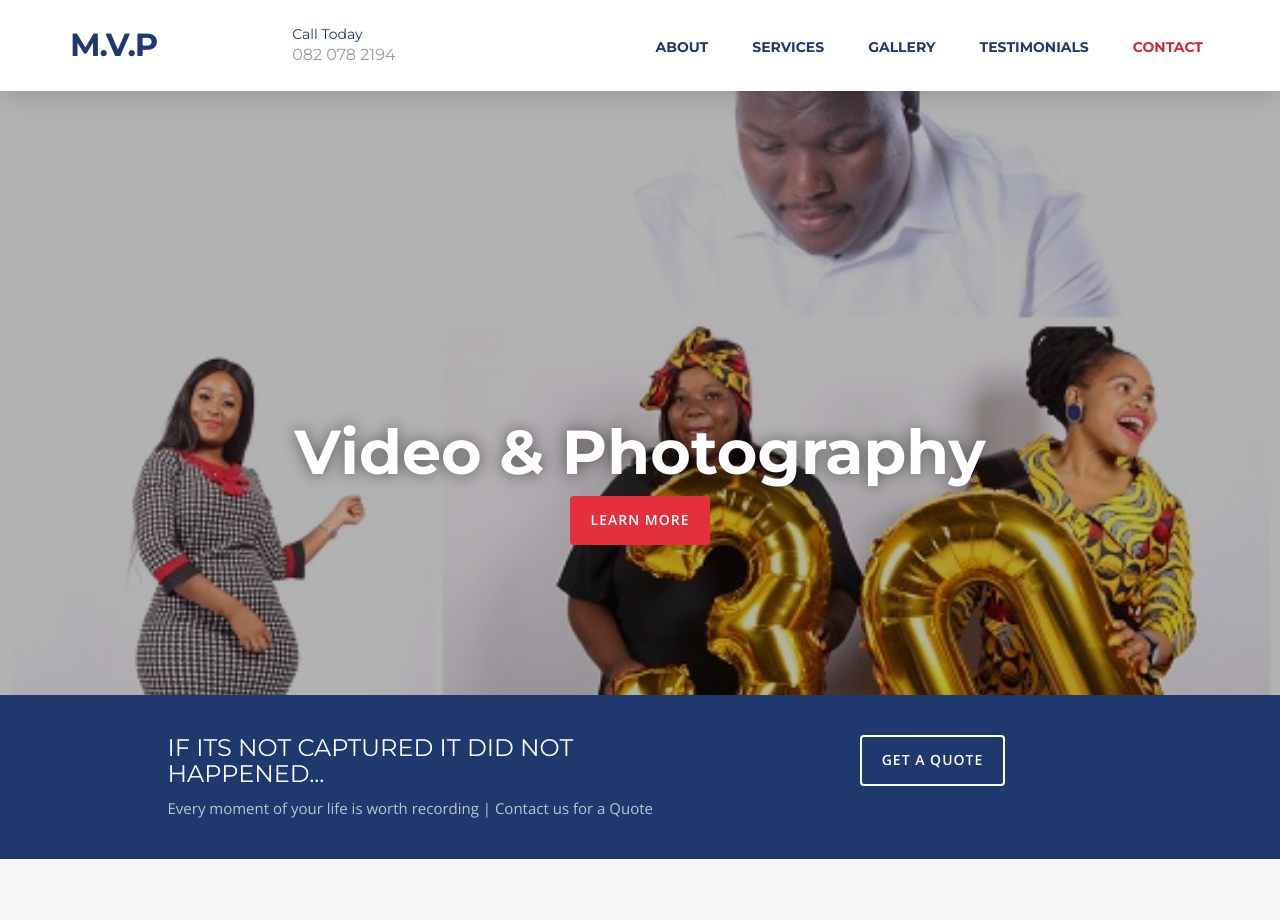
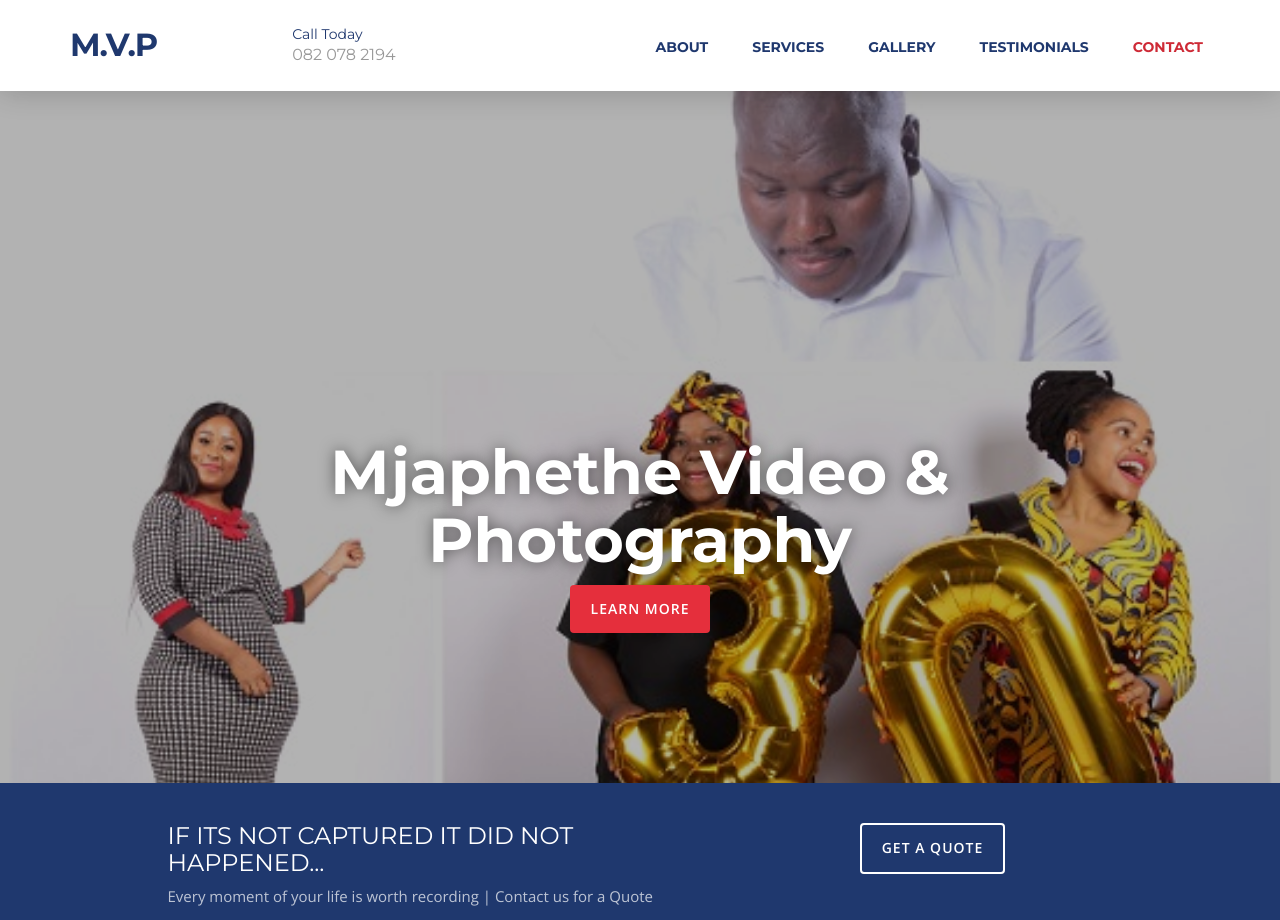
Before and after one commit to victornk/mvpwebsite, a plain HTML site: page index.html in a window 1280 px wide. Shown: the top 920 px of the page. Drawn offline with nearby package versions, Linux system fonts and the light colour scheme.

Commit message:
Update index.html

```diff
--- a/index.html
+++ b/index.html
@@ -65,8 +65,8 @@
       <div class="container">
         <div class="row">
           <div class="col-md-8 col-md-offset-2 intro-text">
-
-             <h1><br> Video & Photography</h1>
+           <br>
+             <h1><br> Mjaphethe Video & Photography</h1>
 
             <a href="#about" class="btn btn-custom btn-lg page-scroll">Learn More</a> </div>
         </div>
```
